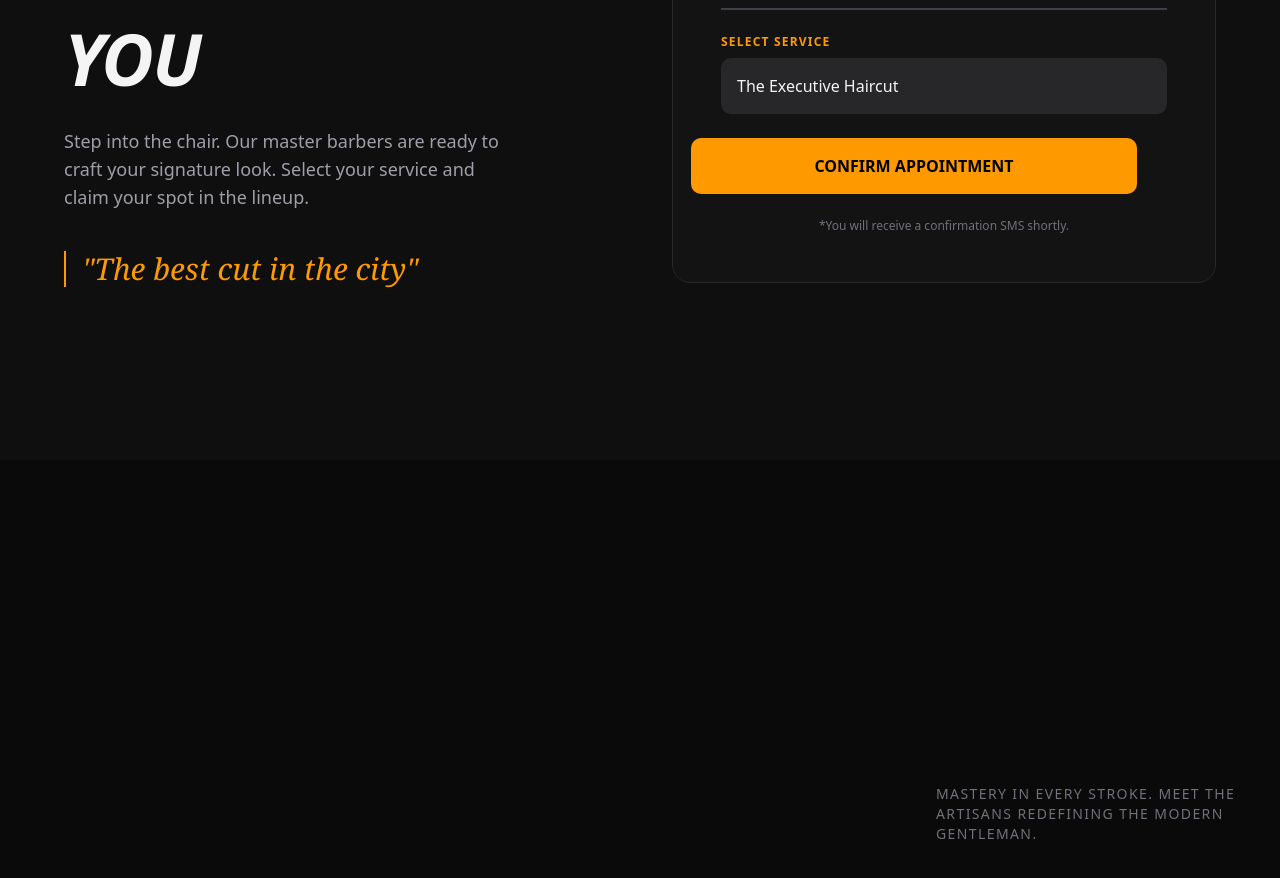
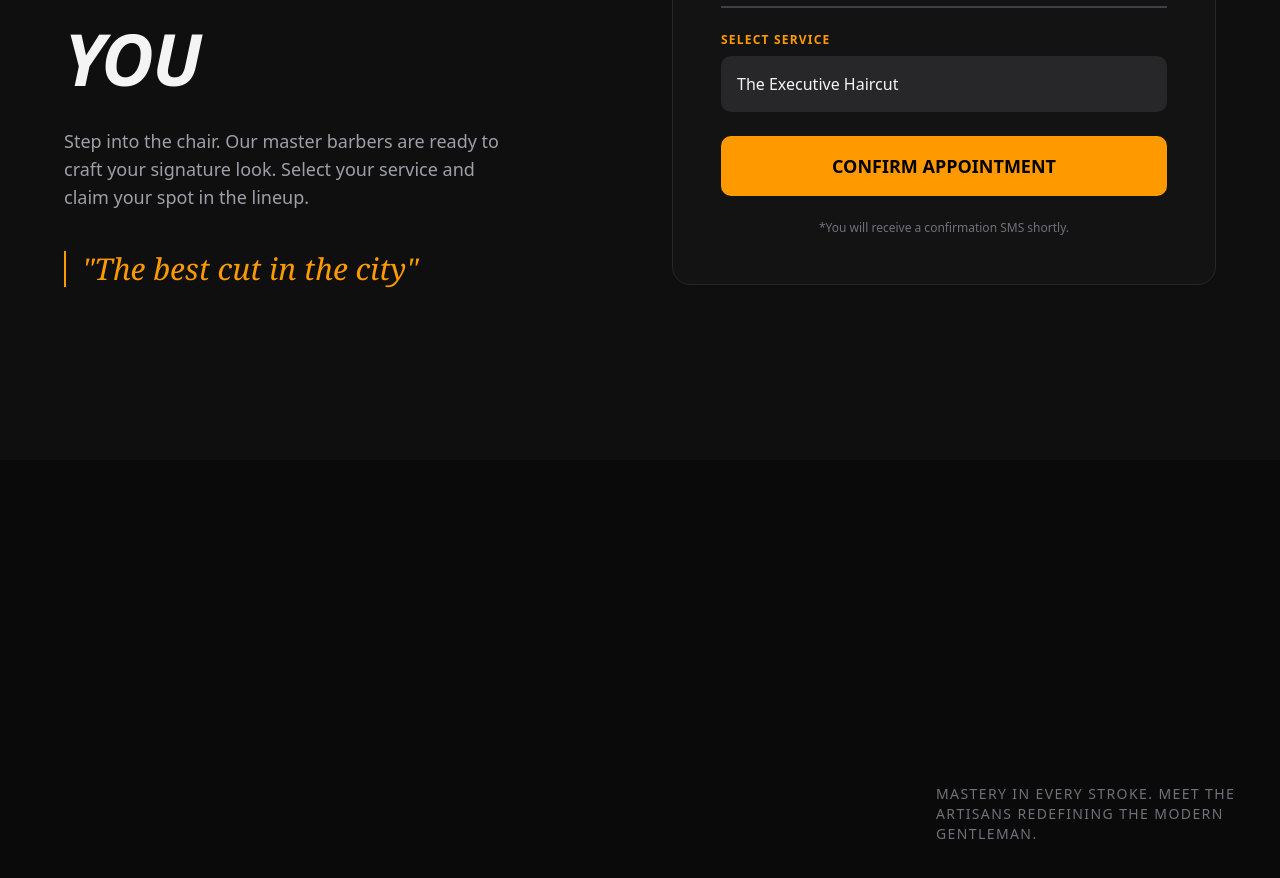
Before and after one commit to Manikandan0018/barbar-shop, a React (Vite) app: page / in a window 1280 px wide. Shown: the part 1140-2018 px from the top of the page. Built offline with nearby package versions, Linux system fonts and the light colour scheme; grey boxes are pictures that could not be loaded; a web font is replaced by a local one.

Commit message:
update: improved Login UI/UX and removed bg image

```diff
--- a/src/pages/Appointment/Appointment.jsx
+++ b/src/pages/Appointment/Appointment.jsx
@@ -121,9 +121,41 @@ const Appointment = () => {
             </div>
 
             {/* BUTTON */}
-            <button className="form-item w-full group relative overflow-hidden bg-amber-500 text-black font-bold py-3 sm:py-4 rounded-lg transition-transform hover:scale-[1.02] active:scale-95 text-sm sm:text-base">
-              <span className="relative z-10">CONFIRM APPOINTMENT</span>
-              <div className="absolute inset-0 bg-white/20 translate-y-full group-hover:translate-y-0 transition-transform duration-300"></div>
+            <button
+              className="
+    w-full
+    relative overflow-hidden
+    bg-amber-500 text-black font-bold
+    rounded-lg
+
+    py-3 px-4
+    sm:py-4 sm:px-6
+    md:py-4 md:px-8
+
+    text-sm
+    sm:text-base
+    md:text-lg
+
+    transition-all duration-200
+    hover:scale-[1.02]
+    active:scale-95
+
+    flex items-center justify-center
+  "
+            >
+              <span className="relative z-10 whitespace-nowrap">
+                CONFIRM APPOINTMENT
+              </span>
+
+              <div
+                className="
+      absolute inset-0
+      bg-white/20
+      translate-y-full
+      hover:translate-y-0
+      transition-transform duration-300
+    "
+              ></div>
             </button>
 
             <p className="form-item text-center text-[10px] sm:text-xs text-zinc-500">
```
